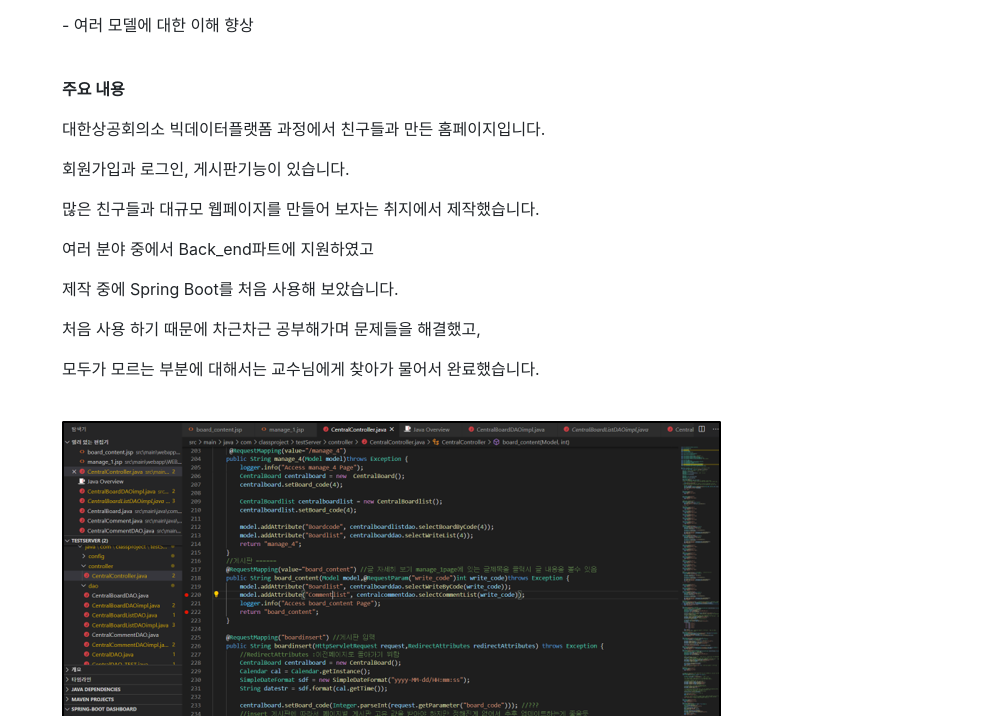
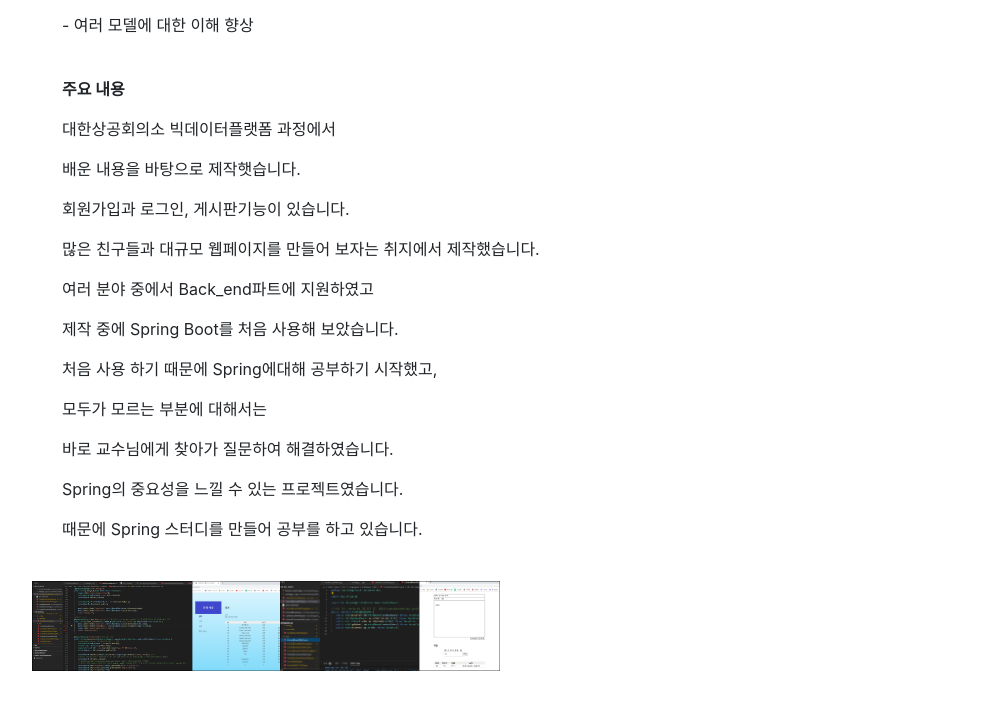
Before and after one commit to eedd0214/eedd0214.github.io, a website with bundled scripts: page index.html in a window 1280 px wide. Shown: the part 2987-3703 px from the top of the page, without its empty margins (258-1263 px from the left). Built offline with nearby package versions, Linux system fonts and the light colour scheme; a web font is replaced by a local one.

Commit message:
Add files via upload

```diff
--- a/index.html
+++ b/index.html
@@ -166,19 +166,31 @@
             <p> - 여러 모델에 대한 이해 향상</p>
             <br>
             <p><b>주요 내용</b></p>
-            <p>대한상공회의소 빅데이터플랫폼 과정에서 친구들과 만든 홈페이지입니다.</p>
+            <p>대한상공회의소 빅데이터플랫폼 과정에서</p>
+            <p>배운 내용을 바탕으로 제작햇습니다.</p>
             <p>회원가입과 로그인, 게시판기능이 있습니다. </p>
             <p>많은 친구들과 대규모 웹페이지를 만들어 보자는 취지에서 제작했습니다.</p>
             <p>여러 분야 중에서 Back_end파트에 지원하였고 </p>
             <p>제작 중에 Spring Boot를 처음 사용해 보았습니다.</p>
-            <p>처음 사용 하기 때문에 차근차근 공부해가며 문제들을 해결했고,</p>
-            <p>모두가 모르는 부분에 대해서는 교수님에게 찾아가 물어서 완료했습니다.</p>
+            <p>처음 사용 하기 때문에 Spring에대해 공부하기 시작했고,</p>
+            <p>모두가 모르는 부분에 대해서는</p>
+            <p>바로 교수님에게 찾아가 질문하여 해결하였습니다.</p>
+            <p>Spring의 중요성을 느낄 수 있는 프로젝트였습니다.</p>
+            <p>때문에 Spring 스터디를 만들어 공부를 하고 있습니다.</p>
             <br>
-            <img src="img/code1.png">
-            <img src="img/code2.png">
-            <img src="img/code3.png">
-            <img src="img/code4.png">
-
+            <img src="img/code1.png" style="width: auto; height: 90px; margin-left: -30px;">
+            <!--또한 글씨기 역시 로그인 한 Controller에서 session의 메소드 setAttribute로 사용자 아이디값을 저장해서 글 작성시 id값을 받도록 구현
+-->>
+            <img src="img/code2.png" style="width: auto; height: 90px; margin-left: -30px;">
+            <!--페이지 별로 각 게시판이 있고 그 Azure를 이용한 웹 DB에서 게시판별 필요한 Board_list를 Dao에서 메소드를 통해 불러옴
+-->
+            <img src="img/code3.png" style="width: auto; height: 90px; margin-left: -30px;">
+            <!--글을 클릭하면 해당 글의 Board_id로 웹DB에서 내용을 호출 및 출력
+-->
+            <img src="img/code4.png" style="width: auto; height: 90px; margin-left: -30px;">
+            <!--
+              글을 수정하는 Update도 Dao에 구현
+            -->
           </div>
           <div class="resume-date text-md-right">
             <span class="text-primary">May 2020 - July 2020</span>
```
